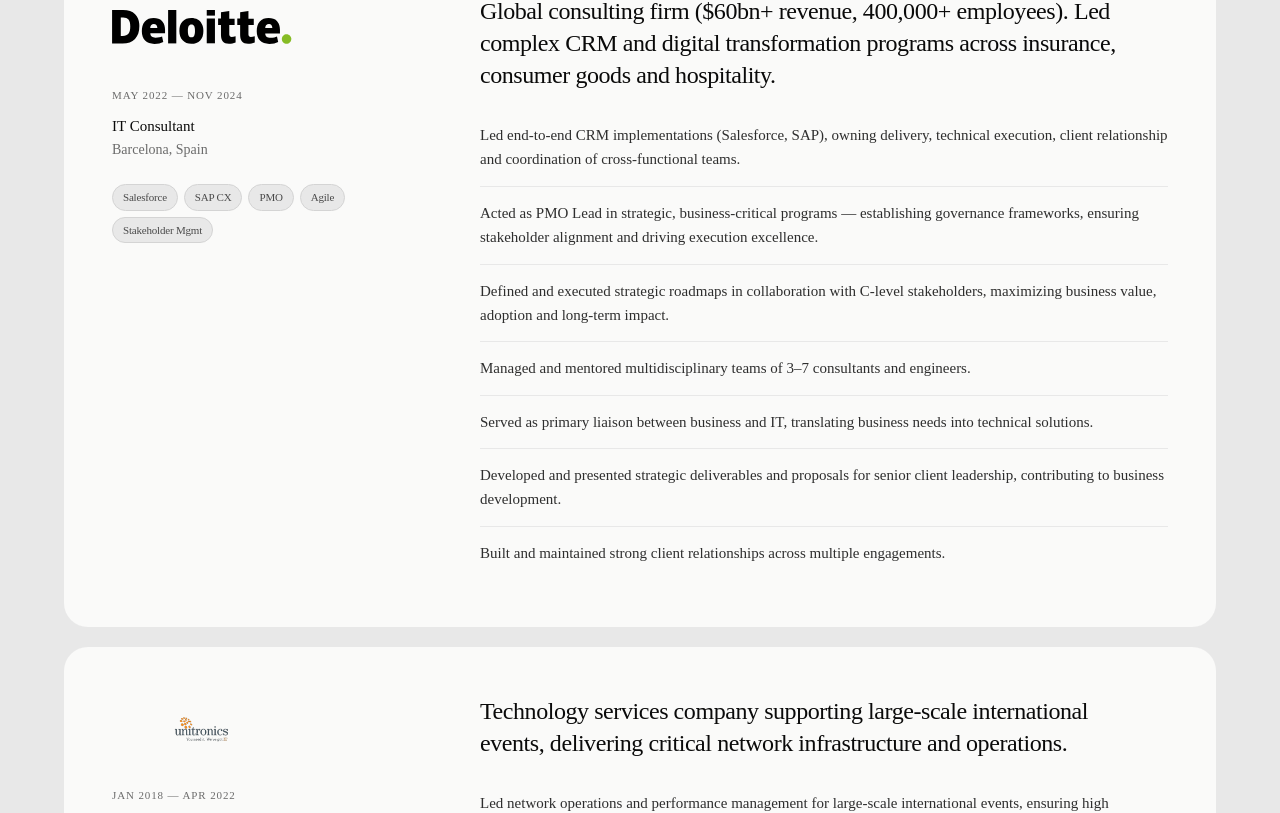
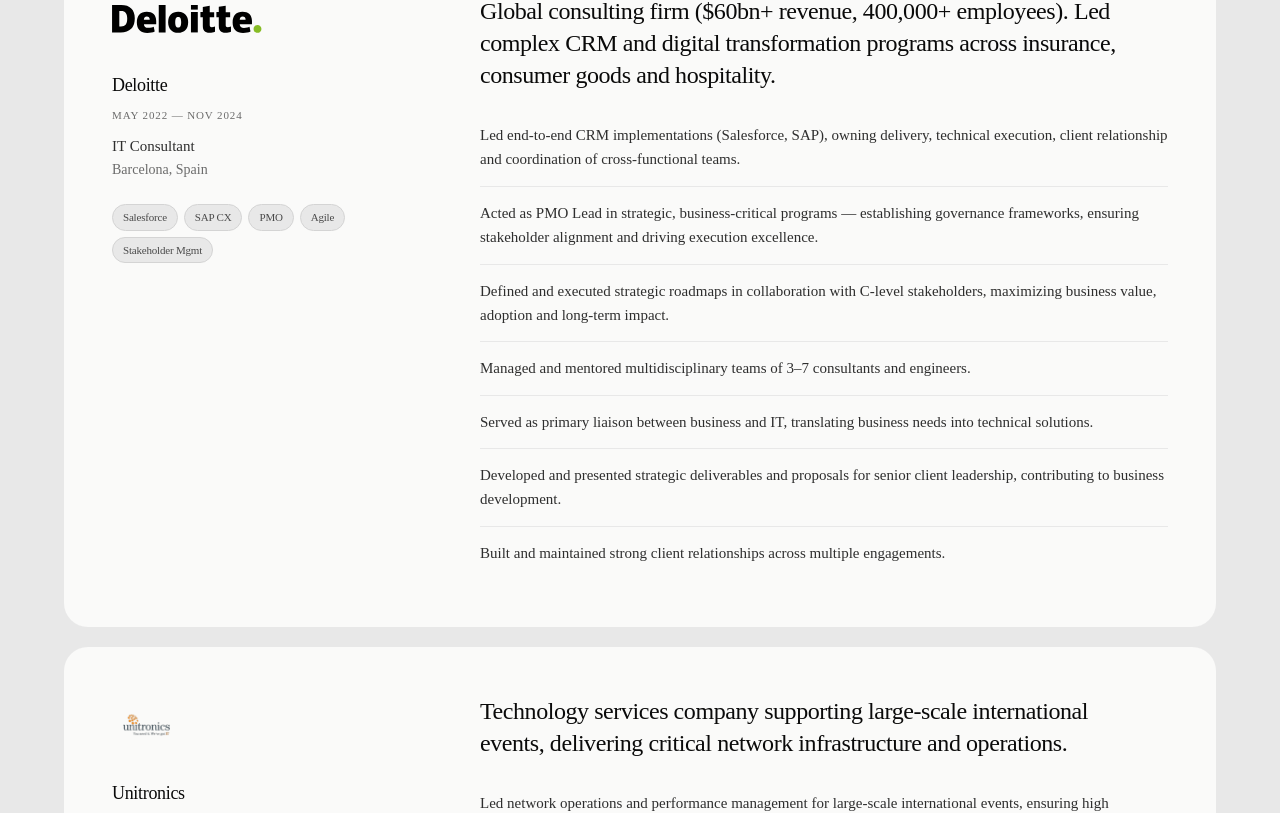
Before and after one commit to gviladomiu/gonzaloviladomiu_portfolio, a Next.js app: page / in a window 1280 px wide. Shown: the part 2720-3533 px from the top of the page. Built offline with nearby package versions, Linux system fonts and the light colour scheme.

Commit message:
Refactor Experience component for logo sizing
Refactor experience component to use per-logo sizing for visual balance. Adjust logo display and layout for uniformity across different company logos.

```diff
--- a/components/experience.tsx
+++ b/components/experience.tsx
@@ -3,6 +3,23 @@
 import Image from "next/image";
 import { experience } from "@/lib/data";
 import { Reveal } from "@/components/reveal";
+
+/*
+  Per-logo optical sizing.
+  All four logos now have roughly square viewBoxes, but their visual weight
+  (how much "ink" fills the square) varies. We assign each a tailored
+  container height so the perceived size feels uniform across the four cards.
+
+  Keyed by company name → className string for the logo wrapper.
+*/
+const logoSize: Record<string, string> = {
+  "PUIG":           "h-14 max-w-[140px]",     // Square isotipo+wordmark, medium detail
+  "Deloitte":       "h-12 max-w-[150px]",     // Square, heavy wordmark fills most of it
+  "Unitronics":     "h-14 max-w-[140px]",     // PNG 1.25:1, isotipo + wordmark + tagline
+  "Fira Barcelona": "h-14 max-w-[140px]",     // Square, isotipo + wordmark stacked
+};
+
+const defaultSize = "h-14 max-w-[140px]";
 
 export function Experience() {
   return (
@@ -30,31 +47,37 @@
 
         {/* Soft Apple-style blocks separated by gap */}
         <div className="space-y-4 md:space-y-5">
-          {experience.map((exp, i) => (
+          {experience.map((exp, i) => {
+            const sizeClass = logoSize[exp.company] || defaultSize;
+
+            return (
               <Reveal key={exp.company}>
                 <article className="bg-surface rounded-2xl md:rounded-3xl p-7 md:p-12 transition-shadow duration-300 hover:shadow-[0_4px_24px_rgba(10,10,10,0.04)]">
                   <div className="grid md:grid-cols-12 gap-8 md:gap-12">
                     {/* Left: identity (logo + meta) */}
                     <div className="md:col-span-4">
-                    {/* Uniform logo frame — same dimensions for every company,
-                        logo is centered and constrained by max-width/height */}
-                    <div className="h-16 w-full max-w-[180px] mb-7 flex items-center justify-center">
+                      {/* Per-logo optical frame — sized individually for visual balance */}
+                      <div className={`${sizeClass} w-full mb-7 flex items-center`}>
                         <div className="relative w-full h-full">
                           <Image
                             src={exp.logo}
                             alt={`${exp.company} logo`}
                             fill
-                          sizes="180px"
-                          className="object-contain object-center"
+                            sizes="150px"
+                            className="object-contain object-left"
                             priority={i === 0}
                           />
                         </div>
                       </div>
 
+                      <div className="text-lg font-medium tracking-snug text-ink mb-2">
+                        {exp.company}
+                      </div>
+
                       <div className="eyebrow text-accent mb-3">
                         {exp.period}
                       </div>
-                    <div className="text-[15px] font-medium text-ink leading-snug">
+                      <div className="text-[15px] font-medium text-ink-700 leading-snug">
                         {exp.role}
                       </div>
                       <div className="mt-1 text-sm text-ink-500">
@@ -96,7 +119,8 @@
                   </div>
                 </article>
               </Reveal>
-          ))}
+            );
+          })}
         </div>
       </div>
     </section>
```
Lines whose indentation alone changed are shown as unchanged.
